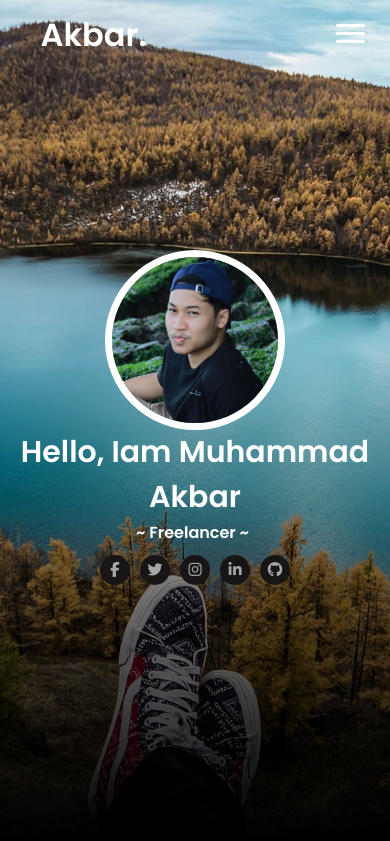
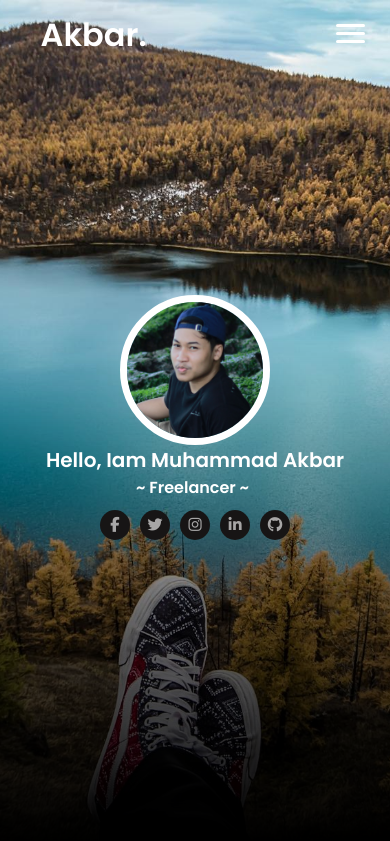
Before and after one commit to Akbaroke/my-portfolio, a plain HTML site: page index.html in a window 390 px wide. Shown: the top 841 px of the page. Drawn offline with nearby package versions, Linux system fonts and the light colour scheme.

Commit message:
remake responsive n preload

```diff
--- a/css/style.css
+++ b/css/style.css
@@ -15,10 +15,12 @@
 html {
 	scroll-behavior: smooth;
 	overflow-x: hidden;
+	background: var(--blackcolor);
 }
 body {
 	color: transparent;
 	font-family: 'Poppins', sans-serif;
+	overflow-x: hidden;
 }
 a {
 	text-decoration: none;
@@ -50,13 +52,10 @@ header {
 ::-webkit-scrollbar-thumb:hover {
     background: #717171;
 }
-@media (max-width: 667px) {
-	.header-title{
-		font-size: 20px;
-	}
-	.header-foto {
-		width: 150px;
-		height: 150px;
+@media (max-width: 425px) {
+	::-webkit-scrollbar-track {
+		background: var(--blackcolor);
+		width: 2px;
 	}
 }
 
@@ -323,6 +322,15 @@ header::before {
 	position: relative;
 	font-weight: 700;
 	color: var(--whitecolor);
+}
+@media (max-width: 667px) {
+	.header-title{
+		font-size: 20px;
+	}
+	.header-foto {
+		width: 150px;
+		height: 150px;
+	}
 }
 
 
@@ -1332,6 +1340,15 @@ footer i {
 		flex-direction: column;
 	}
 }
+@media only screen and (max-width: 425px){
+	footer {
+		font-size: 12px;
+		padding: 1.5rem 3rem;
+	}
+	html{
+		overflow-x: hidden;
+	}
+}
 
 /* Preload */
 #preload{
@@ -1346,7 +1363,7 @@ footer i {
 	text-align: center;
 	align-items: center;
 	min-height: 100vh;
-	background: #adadad9a;
+	background: var(--greycolor);
 	overflow: hidden;
 }
 .isi{
```
